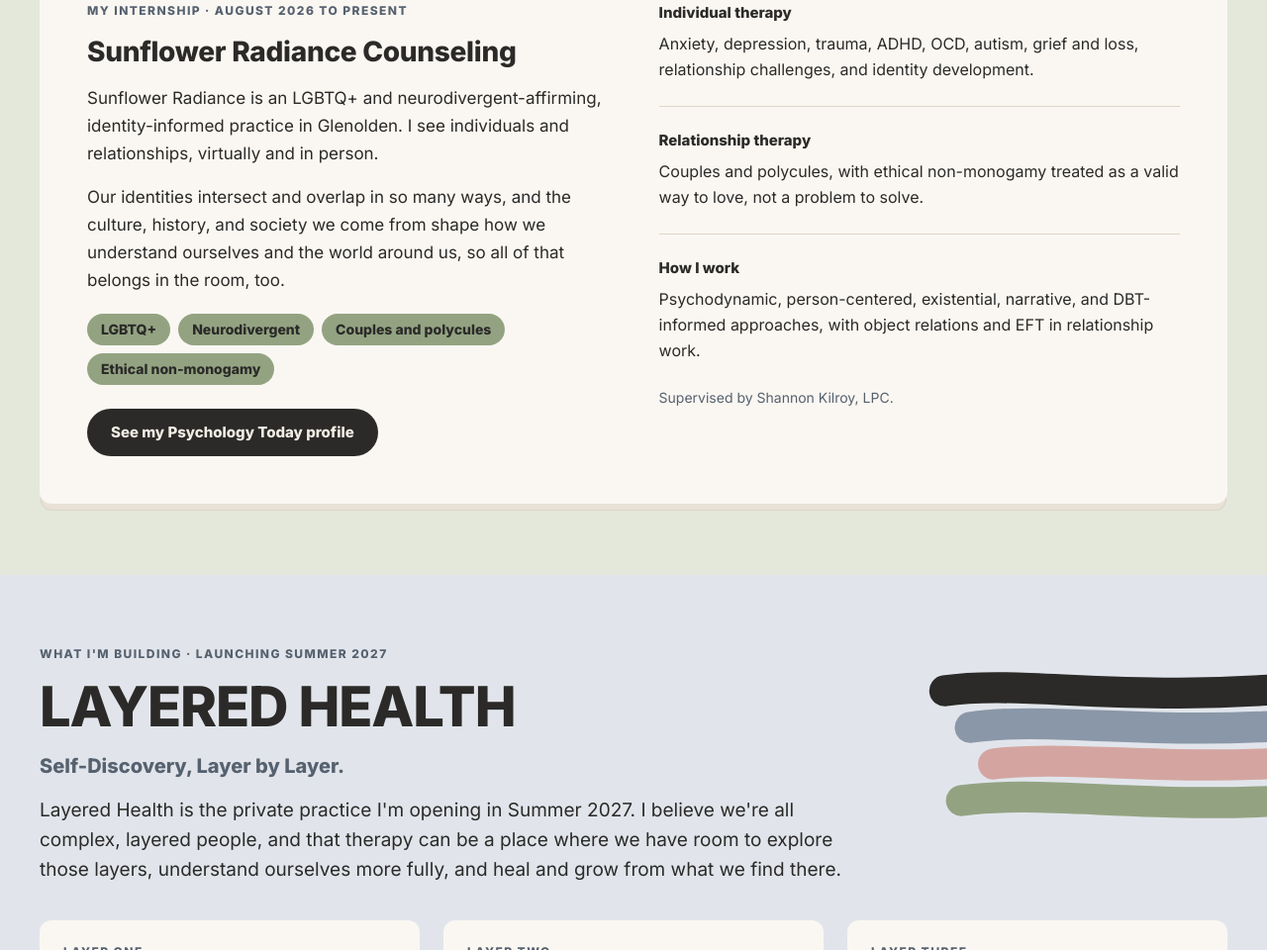
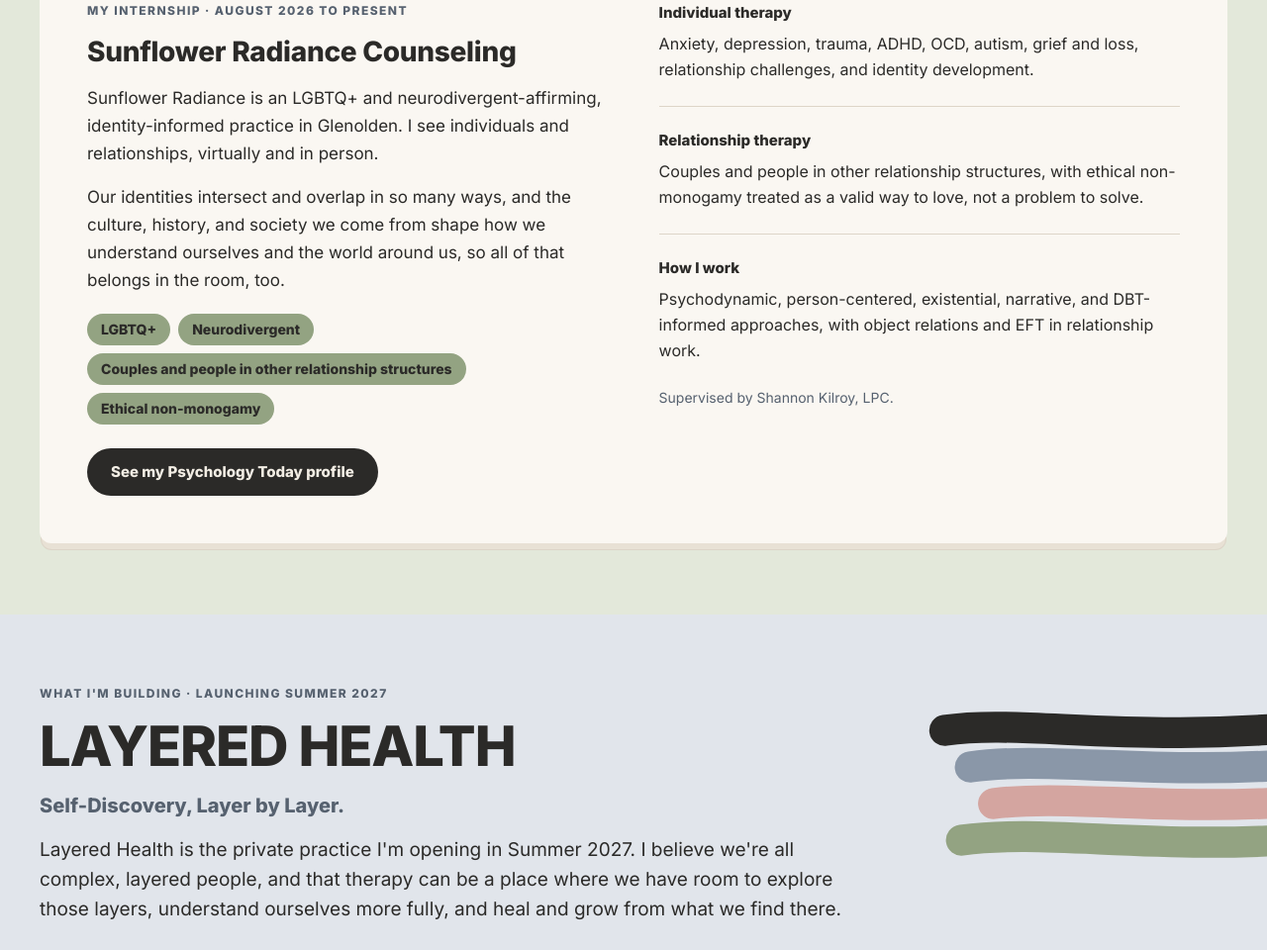
Before and after one commit to clay501/klaus-wade, a plain HTML site: page index.html in a window 1280 px wide. Shown: the part 1907-2867 px from the top of the page at 99% size. Drawn offline with Linux system fonts and the light colour scheme; a web font is replaced by a local one.

Commit message:
Relationship therapy: people in other relationship structures
Co-Authored-By: Claude Opus 5.5 <noreply@anthropic.com>
Claude-Session: https://claude.ai/code/session_01VvwTVaZD35pF16bf2jFZ3Z

```diff
--- a/index.html
+++ b/index.html
@@ -174,7 +174,7 @@ Email me</a>
 <div style="display: flex; flex-wrap: wrap; gap: 8px; padding-top: 4px">
 <span style="padding: 6px 14px; border-radius: 999px; background: #93a382; color: #2b2a28; font-size: 14px; line-height: 20px; font-weight: 800">LGBTQ+</span>
 <span style="padding: 6px 14px; border-radius: 999px; background: #93a382; color: #2b2a28; font-size: 14px; line-height: 20px; font-weight: 800">Neurodivergent</span>
-<span style="padding: 6px 14px; border-radius: 999px; background: #93a382; color: #2b2a28; font-size: 14px; line-height: 20px; font-weight: 800">Couples and polycules</span>
+<span style="padding: 6px 14px; border-radius: 999px; background: #93a382; color: #2b2a28; font-size: 14px; line-height: 20px; font-weight: 800">Couples and people in other relationship structures</span>
 <span style="padding: 6px 14px; border-radius: 999px; background: #93a382; color: #2b2a28; font-size: 14px; line-height: 20px; font-weight: 800">Ethical non-monogamy</span>
 </div>
 <div style="padding-top: 8px">
@@ -188,7 +188,7 @@ Email me</a>
 </div>
 <div style="display: flex; flex-direction: column; gap: 8px; padding-bottom: 24px; border-bottom: 1px solid #ddd5c8">
 <div style="font-size: 15px; line-height: 20px; font-weight: 800">Relationship therapy</div>
-<p style="margin: 0">Couples and polycules, with ethical non-monogamy treated as a valid way to love, not a problem to solve.</p>
+<p style="margin: 0">Couples and people in other relationship structures, with ethical non-monogamy treated as a valid way to love, not a problem to solve.</p>
 </div>
 <div style="display: flex; flex-direction: column; gap: 8px">
 <div style="font-size: 15px; line-height: 20px; font-weight: 800">How I work</div>
```
Also changed, not shown: design-source/Main.dc.html (+2 -2 lines), design-source/Therapy.dc.html (+1 -1 lines), therapy/index.html (+1 -1 lines).
